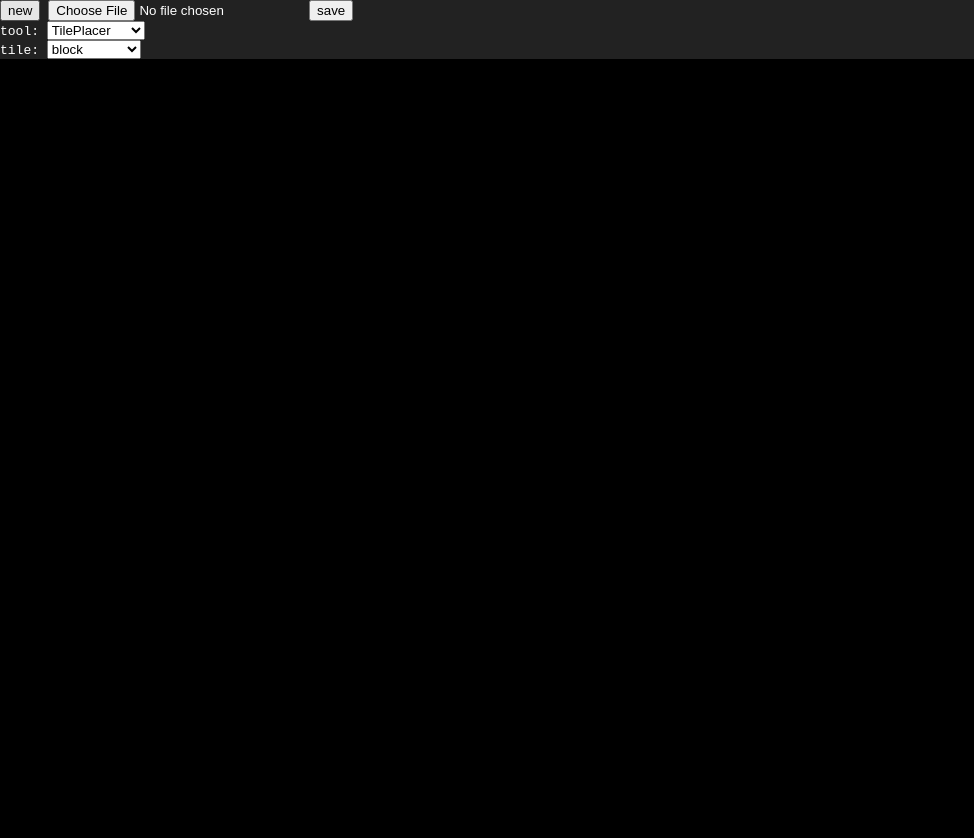
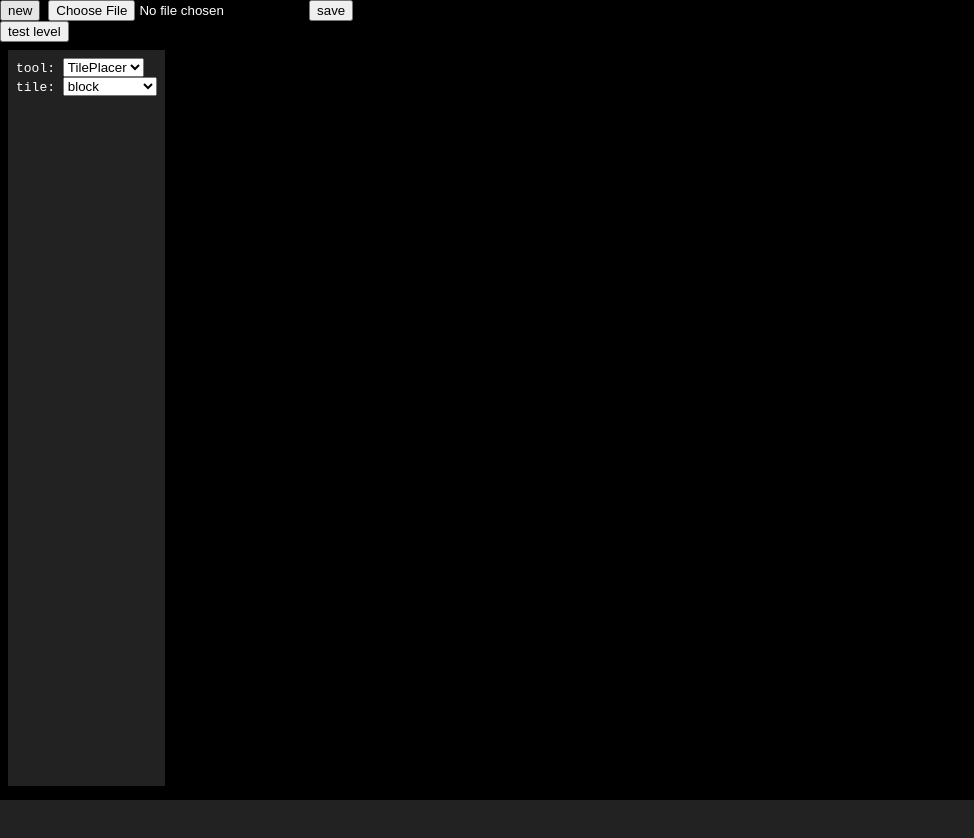
Before and after one commit to DigitalMoleMan/rollerEditor, an Electron app: page index.html in a window 974 px wide. After the commit the page ends 800 px from the top, so only its background shows below. Drawn offline with Linux system fonts and the light colour scheme.

Commit message:
layout changes

```diff
--- a/index.html
+++ b/index.html
@@ -5,23 +5,30 @@
     <meta charset="UTF-8">
     <meta name="viewport" content="width=device-width, initial-scale=1.0">
     <meta http-equiv="X-UA-Compatible" content="ie=edge">
-
     <link rel="stylesheet" href="style.css">
     <title>Editor</title>
 </head>
 
 <body>
     <main id="main">
+        <canvas id="canvas"></canvas>
+        <div class="top">
             <div class="topbar">
                 <div class="fileButtons">
                     <button id="newLevelButton" onclick="Editor.newLevel()">new</button>
-                <input id="openLevelButton" type="file" accept="text/json" onchange="Editor.openLevel(event)">
+                    <input id="openLevelButton" type="file" accept="text/json" onchange="Editor.setActiveLevelFromFile(event.target.files[0])">
                     <button id="saveLevelButton" onclick="Editor.saveLevel()">save</button>
                 </div>
                 <div>
+                    <button id="testLevelButton">test level</button>
+                </div>
+            </div>
+        </div>
+        <div class="middle">
+            <div class="container left">
+                <div>
                     <label>tool: </label><select id="toolSelect">
                         <option value="TilePlacer">TilePlacer</option>
-                        <option value="TileRemover">TileRemover</option>
                     </select>
                 </div>
                 <div class="toolOptions">
@@ -35,7 +42,11 @@
                     </select>
                 </div>
             </div>
-        <canvas id="canvas"></canvas>
+
+
+
+        </div>
+
     </main>
 
 
--- a/style.css
+++ b/style.css
@@ -6,17 +6,55 @@ body{
     color: #fff;
 }
 
-main{
+.container{
     position: relative;
     display: block;
-    margin: 0 auto;
-    width: fit-content;
-    height: fit-content;
+    margin: .5rem;
+    padding: .5rem;
+
+    background-color: #222;
+}
+
+.top{
+    position: relative;
+    display: block;
+}
+
+.middle{
+
+    position: relative;
+    display: block;
+    flex-direction: row
+}
+
+.topbar{
+    display: block;
+}
+
+.left{
+    position: relative;
+    display: block;
+    float: left;
+    order: -1;
+    flex-grow: 1;
+    height: 90vh;
+
+}
+
+.right{
+    position: relative;
+    display: block;
+    float: right;
+    order: 1;
+    flex-grow: 1;
+    height: 90vh;
 }
 
 canvas{
-    position: relative;
+    position: absolute;
     display: block;
-    margin: 0 auto;
+    order: 0;
+    flex-grow: 1;
     cursor: crosshair;
+    z-index: -1;
 }
```
Lines whose indentation alone changed are shown as unchanged.
